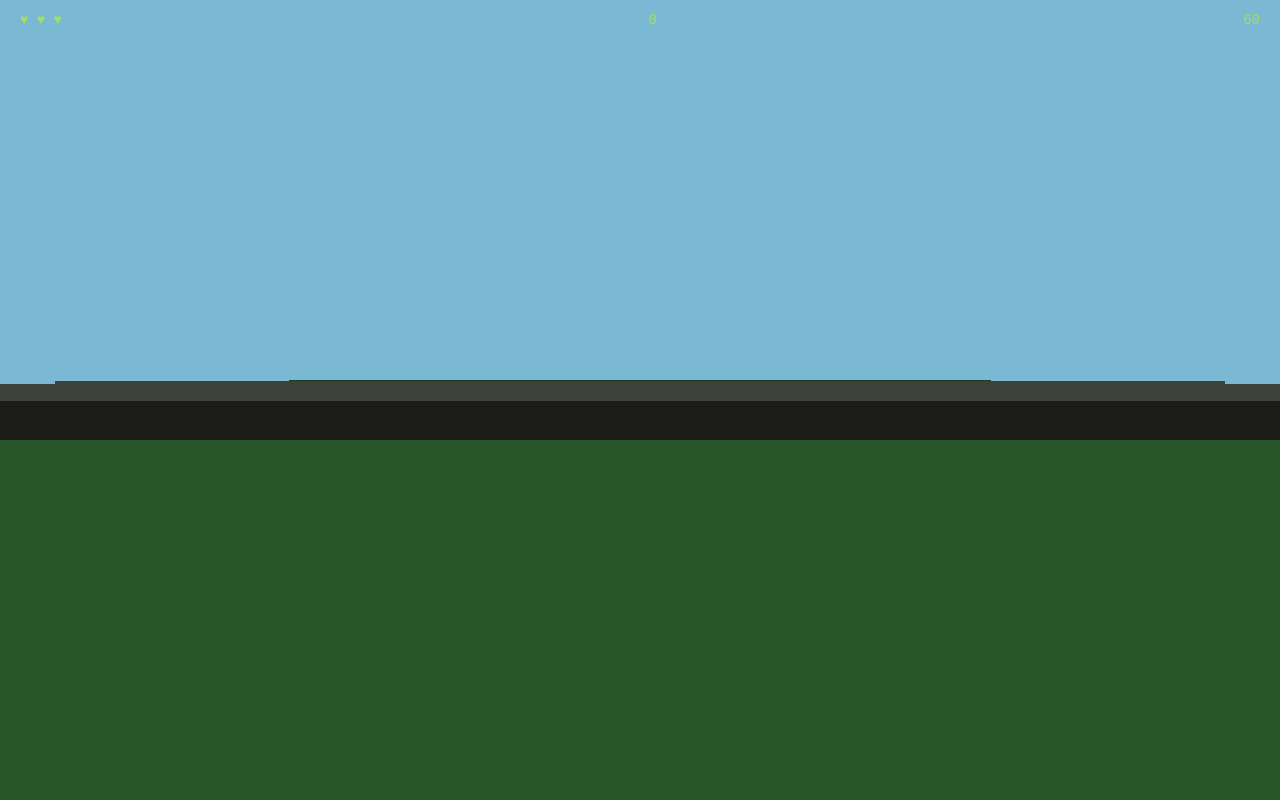
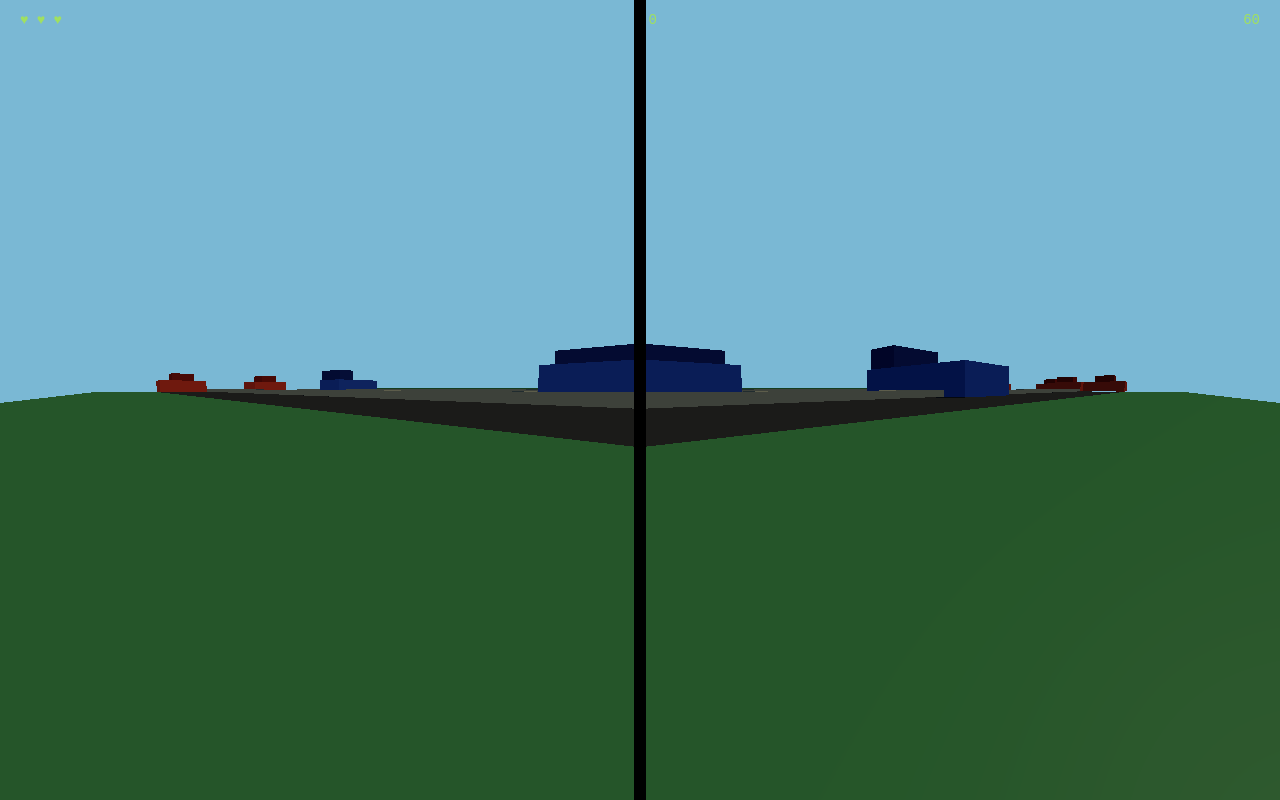
Before and after one commit to phausser/Frog-Eye, a website built with Vite: page index.html in a window 1280 px wide. Built offline with nearby package versions, Linux system fonts and the light colour scheme; animation ran at ten frames a second.

Commit message:
feat: add cars and enhance frogs view

```diff
--- a/index.html
+++ b/index.html
@@ -17,10 +17,20 @@
       pointer-events: none;
       z-index: 10;
     }
+    /* Frog nose — separates left and right eye viewports */
+    #nose {
+      position: fixed; top: 0; left: 50%;
+      transform: translateX(-50%);
+      width: 12px; height: 100vh;
+      background: #000;
+      pointer-events: none;
+      z-index: 5;
+    }
   </style>
 </head>
 <body>
   <canvas id="game-canvas"></canvas>
+  <div id="nose"></div>
   <div id="hud">
     <span id="hud-lives">♥ ♥ ♥</span>
     <span id="hud-score">0</span>
--- a/src/frog/frogCamera.js
+++ b/src/frog/frogCamera.js
@@ -1,23 +1,54 @@
-import { FROG_EYE_HEIGHT, LOOK_AHEAD } from '../utils/constants.js';
+import * as THREE from 'three';
+import { FROG_EYE_HEIGHT, LOOK_AHEAD, EYE_FOV, EYE_OFFSET } from '../utils/constants.js';
 import { lerpAngle } from '../utils/math.js';
 import { getFrogPos } from './frog.js';
 
-const LOOK_DOWN   = 0.25; // units below eye level the lookAt target sits
-const ANGLE_SPEED = 20;   // rad/s — ~92% rotated within one jump duration (0.15s)
+const LOOK_DOWN   = 0.25; // units below eye level that lookAt target sits
+const ANGLE_SPEED = 20;   // rad/s — smooth facing rotation
 
-let currentAngle = 0; // smoothed facing angle, persists across frames
+function makeEyeCam() {
+  // Aspect is updated every frame in update() to match the half-screen viewport
+  return new THREE.PerspectiveCamera(EYE_FOV, 1, 0.01, 200);
+}
 
-export function updateFrogCamera(camera, frog, delta) {
-  // Exponential decay toward target angle — frame-rate independent
-  const t = 1 - Math.exp(-ANGLE_SPEED * delta);
-  currentAngle = lerpAngle(currentAngle, frog.facingAngle, t);
+function pointEye(cam, origin, eyeY, angle) {
+  cam.position.set(origin.x, eyeY, origin.z);
+  cam.lookAt(
+    origin.x + Math.sin(angle) * LOOK_AHEAD,
+    eyeY - LOOK_DOWN,
+    origin.z - Math.cos(angle) * LOOK_AHEAD
+  );
+}
 
-  const pos  = getFrogPos(frog);
-  const eyeY = pos.y + FROG_EYE_HEIGHT;
+// Returns { left, right, update(frog, delta) }
+// Each eye camera covers ~120° FOV centred 50° to its side.
+// Together they see ~214° — cars approaching from both flanks are clearly visible.
+// The binocular overlap zone (~14°) is centred on the forward direction.
+export function createFrogCameraSystem() {
+  const left  = makeEyeCam();
+  const right = makeEyeCam();
+  let currentAngle = 0;
 
-  camera.position.set(pos.x, eyeY, pos.z);
+  function update(frog, delta) {
+    // Frame-rate independent smooth rotation
+    currentAngle = lerpAngle(
+      currentAngle,
+      frog.facingAngle,
+      1 - Math.exp(-ANGLE_SPEED * delta)
+    );
 
-  const lookX = pos.x + Math.sin(currentAngle) * LOOK_AHEAD;
-  const lookZ = pos.z - Math.cos(currentAngle) * LOOK_AHEAD;
-  camera.lookAt(lookX, eyeY - LOOK_DOWN, lookZ);
+    const pos      = getFrogPos(frog);
+    const eyeY     = pos.y + FROG_EYE_HEIGHT;
+    const eyeAspect = (window.innerWidth / 2) / window.innerHeight;
+
+    left.aspect  = eyeAspect;
+    right.aspect = eyeAspect;
+    left.updateProjectionMatrix();
+    right.updateProjectionMatrix();
+
+    pointEye(left,  pos, eyeY, currentAngle - EYE_OFFSET);
+    pointEye(right, pos, eyeY, currentAngle + EYE_OFFSET);
+  }
+
+  return { left, right, update };
 }
--- a/src/main.js
+++ b/src/main.js
@@ -1,20 +1,21 @@
 import * as THREE from 'three';
-import { createScene, createRenderer, createCamera, setupResize, addLights } from './scene.js';
-import { buildRoad } from './world/road.js';
+import { createScene, createRenderer, setupResize, addLights } from './scene.js';
+import { buildRoad, spawnTraffic, updateTraffic } from './world/road.js';
 import { buildRiver, updateRiver } from './world/river.js';
 import { buildGoal } from './world/goal.js';
 import { buildGrass } from './world/environment.js';
-import { createFrog, updateFrog, tryJump, rotateFrog } from './frog/frog.js';
-import { updateFrogCamera } from './frog/frogCamera.js';
+import { createFrog, updateFrog, tryJump, rotateFrog, resetFrog } from './frog/frog.js';
+import { createFrogCameraSystem } from './frog/frogCamera.js';
 import { setupInput } from './input.js';
+import { checkFrogVehicle } from './utils/collision.js';
 
-const canvas = document.getElementById('game-canvas');
+// ── Scene ────────────────────────────────────────────────────────────────────
 
+const canvas   = document.getElementById('game-canvas');
 const scene    = createScene();
 const renderer = createRenderer(canvas);
-const camera   = createCamera();
 
-setupResize(camera, renderer);
+setupResize(renderer);
 addLights(scene);
 
 buildGrass(scene);
@@ -22,7 +23,33 @@ buildRoad(scene);
 buildRiver(scene);
 buildGoal(scene);
 
-const frog = createFrog();
+// ── Game state ───────────────────────────────────────────────────────────────
+
+const frog     = createFrog();
+const vehicles = spawnTraffic(scene);
+const camSys   = createFrogCameraSystem();
+
+let lives         = 3;
+let deathCooldown = 0;
+
+const elLives = document.getElementById('hud-lives');
+
+function updateLivesHUD() {
+  elLives.textContent = '♥ '.repeat(lives).trim() || '—';
+}
+
+function loseLife() {
+  lives = Math.max(0, lives - 1);
+  updateLivesHUD();
+  if (lives <= 0) {
+    lives = 3;
+    updateLivesHUD();
+  }
+  resetFrog(frog);
+  deathCooldown = 0.8;
+}
+
+// ── Input ────────────────────────────────────────────────────────────────────
 
 setupInput({
   onJump:      () => tryJump(frog),
@@ -30,15 +57,48 @@ setupInput({
   onTurnRight: () => rotateFrog(frog,  1),
 });
 
+// ── Render helpers ───────────────────────────────────────────────────────────
+
+function renderDualEye() {
+  const w = window.innerWidth;
+  const h = window.innerHeight;
+
+  renderer.clear();
+  renderer.setScissorTest(true);
+
+  // Left eye: looks EYE_OFFSET to the left of facing direction
+  renderer.setViewport(0, 0, w / 2, h);
+  renderer.setScissor(0, 0, w / 2, h);
+  renderer.render(scene, camSys.left);
+
+  // Right eye: looks EYE_OFFSET to the right
+  renderer.setViewport(w / 2, 0, w / 2, h);
+  renderer.setScissor(w / 2, 0, w / 2, h);
+  renderer.render(scene, camSys.right);
+
+  renderer.setScissorTest(false);
+}
+
+// ── Loop ─────────────────────────────────────────────────────────────────────
+
 const clock = new THREE.Clock();
 
 function animate() {
   requestAnimationFrame(animate);
   const delta = clock.getDelta();
+
   updateFrog(frog, delta);
-  updateFrogCamera(camera, frog, delta);
+  camSys.update(frog, delta);
+  updateTraffic(vehicles, delta);
   updateRiver(clock.elapsedTime);
-  renderer.render(scene, camera);
+
+  if (deathCooldown > 0) {
+    deathCooldown -= delta;
+  } else if (checkFrogVehicle(frog, vehicles)) {
+    loseLife();
+  }
+
+  renderDualEye();
 }
 
 animate();
--- a/src/scene.js
+++ b/src/scene.js
@@ -12,23 +12,14 @@ export function createRenderer(canvas) {
   renderer.setSize(window.innerWidth, window.innerHeight);
   renderer.setPixelRatio(Math.min(window.devicePixelRatio, 2));
   renderer.shadowMap.enabled = true;
-  renderer.shadowMap.type = THREE.BasicShadowMap;
+  renderer.shadowMap.type    = THREE.BasicShadowMap;
+  renderer.autoClear         = false; // dual-viewport: we clear manually each frame
   return renderer;
 }
 
-export function createCamera() {
-  const aspect = window.innerWidth / window.innerHeight;
-  // Wide FOV — will be replaced by dual-eye fisheye in M7
-  const camera = new THREE.PerspectiveCamera(90, aspect, 0.01, 200);
-  return camera;
-}
-
-export function setupResize(camera, renderer) {
-  window.addEventListener('resize', () => {
-    camera.aspect = window.innerWidth / window.innerHeight;
-    camera.updateProjectionMatrix();
-    renderer.setSize(window.innerWidth, window.innerHeight);
-  });
+export function setupResize(renderer) {
+  // Camera aspects are updated every frame in frogCamera.update() — only renderer needs resize.
+  window.addEventListener('resize', () => renderer.setSize(window.innerWidth, window.innerHeight));
 }
 
 export function addLights(scene) {
--- /dev/null
+++ b/src/utils/collision.js
@@ -0,0 +1,13 @@
+import { getFrogPos } from '../frog/frog.js';
+
+// Frog's collision half-width in world-X — slightly smaller than a half-cell
+const FROG_HIT_HW = 0.55;
+
+// Returns true if the frog overlaps any vehicle on its current logical row.
+// Uses the frog's animated X so collision is accurate during jumps.
+export function checkFrogVehicle(frog, vehicles) {
+  const { x } = getFrogPos(frog);
+  return vehicles.some(
+    (v) => v.row === frog.row && Math.abs(x - v.x) < FROG_HIT_HW + v.halfW
+  );
+}
--- a/src/utils/constants.js
+++ b/src/utils/constants.js
@@ -17,7 +17,12 @@ export const ROWS = {
 // X-column indices of the 5 goal lily-pad slots
 export const GOAL_COLS = [1, 3, 6, 9, 11];
 
-export const FROG_EYE_HEIGHT = 0.15;
+export const FROG_EYE_HEIGHT    = 0.15;
+export const VEHICLE_SPEED_BASE = 3;   // world units/second base multiplier
+
+// Dual-eye vision
+export const EYE_FOV    = 120;                // vertical FOV per eye, degrees
+export const EYE_OFFSET = 50 * Math.PI / 180; // 50° — each eye looks outward from forward
 export const JUMP_DURATION  = 0.15; // seconds per hop
 export const JUMP_HEIGHT    = 0.35; // world units at arc peak
 export const LOOK_AHEAD     = 5;    // units ahead camera targets
--- /dev/null
+++ b/src/utils/pool.js
@@ -0,0 +1,10 @@
+// Generic object pool — call acquire() to get an item, release() to return it.
+// factory() is only called when the free list is empty.
+export function createPool(factory) {
+  const free = [];
+  return {
+    acquire:  ()     => free.pop() ?? factory(),
+    release:  (item) => free.push(item),
+    freeCount: ()    => free.length,
+  };
+}
--- a/src/world/road.js
+++ b/src/world/road.js
@@ -1,6 +1,8 @@
 import * as THREE from 'three';
-import { CELL_SIZE, GRID_COLS, ROWS, COLORS } from '../utils/constants.js';
+import { CELL_SIZE, GRID_COLS, ROWS, COLORS, VEHICLE_SPEED_BASE, ROW_CONFIG } from '../utils/constants.js';
 import { rowToZ } from './grid.js';
+import { createPool } from '../utils/pool.js';
+import { createVehicleMesh, VEHICLE_HIT_HW } from './vehicle.js';
 
 const W = GRID_COLS * CELL_SIZE;
 const ROAD_ROWS = ROWS.ROAD_END - ROWS.ROAD_START + 1;
@@ -63,3 +65,49 @@ export function buildRoad(scene) {
   buildStripes(group);
   scene.add(group);
 }
+
+// ── Traffic ──────────────────────────────────────────────────────────────────
+
+// [type, initial x offset from world centre] per road row
+const LANE_LAYOUT = {
+  1: [['car',   -8], ['car',    3]],
+  2: [['truck', -5], ['car',    6]],
+  3: [['car',  -10], ['car',    0], ['car',   8]],
+  4: [['truck', -2], ['car',    7]],
+  5: [['car',   -8], ['truck',  4]],
+};
+
+// Vehicles wrap just outside the visible road width
+const WRAP_X = (GRID_COLS / 2 + 3) * CELL_SIZE; // ≈ 19 units
+
+const pools = {
+  car:   createPool(() => createVehicleMesh('car')),
+  truck: createPool(() => createVehicleMesh('truck')),
+};
+
+export function spawnTraffic(scene) {
+  const vehicles = [];
+  for (const [rowStr, specs] of Object.entries(LANE_LAYOUT)) {
+    const row  = Number(rowStr);
+    const conf = ROW_CONFIG[row];
+    const speed = conf.speed * VEHICLE_SPEED_BASE;
+
+    for (const [type, startX] of specs) {
+      const mesh = pools[type].acquire();
+      mesh.position.set(startX, 0, rowToZ(row));
+      mesh.rotation.y = conf.dir === -1 ? Math.PI : 0;
+      scene.add(mesh);
+      vehicles.push({ type, row, x: startX, dir: conf.dir, speed, halfW: VEHICLE_HIT_HW[type], mesh });
+    }
+  }
+  return vehicles;
+}
+
+export function updateTraffic(vehicles, delta) {
+  for (const v of vehicles) {
+    v.x += v.dir * v.speed * delta;
+    if (v.x >  WRAP_X) v.x -= WRAP_X * 2;
+    if (v.x < -WRAP_X) v.x += WRAP_X * 2;
+    v.mesh.position.x = v.x;
+  }
+}
--- /dev/null
+++ b/src/world/vehicle.js
@@ -0,0 +1,50 @@
+import * as THREE from 'three';
+
+const FLAT = { flatShading: true };
+
+// Visual + collision definition per type
+const DEF = {
+  car: {
+    bodyW: 1.5, bodyH: 0.50, bodyD: 1.8,
+    cabW:  1.0, cabH:  0.32, cabD: 0.85,
+    cabOffZ: 0,
+    bodyColor: 0xcc3322,
+    cabColor:  0x881a12,
+    hitHW: 0.75,
+  },
+  truck: {
+    bodyW: 1.5, bodyH: 0.62, bodyD: 3.2,
+    cabW:  1.4, cabH:  0.50, cabD: 1.00,
+    cabOffZ: 1.0, // cabin offset toward front
+    bodyColor: 0x2244aa,
+    cabColor:  0x112266,
+    hitHW: 0.75,
+  },
+};
+
+// Half-width of collision zone in world-X (both types identical width)
+export const VEHICLE_HIT_HW = { car: DEF.car.hitHW, truck: DEF.truck.hitHW };
+
+function mesh(w, h, d, color) {
+  return new THREE.Mesh(
+    new THREE.BoxGeometry(w, h, d),
+    new THREE.MeshPhongMaterial({ color, ...FLAT })
+  );
+}
+
+export function createVehicleMesh(type) {
+  const d = DEF[type];
+  const group = new THREE.Group();
+
+  const body = mesh(d.bodyW, d.bodyH, d.bodyD, d.bodyColor);
+  body.position.y = d.bodyH / 2;
+  body.castShadow = true;
+  group.add(body);
+
+  const cab = mesh(d.cabW, d.cabH, d.cabD, d.cabColor);
+  cab.position.set(0, d.bodyH + d.cabH / 2, d.cabOffZ);
+  cab.castShadow = true;
+  group.add(cab);
+
+  return group;
+}
```
Also changed, not shown: AGENTS.md (+4 -2 lines), TODO.md (+15 -9 lines).
